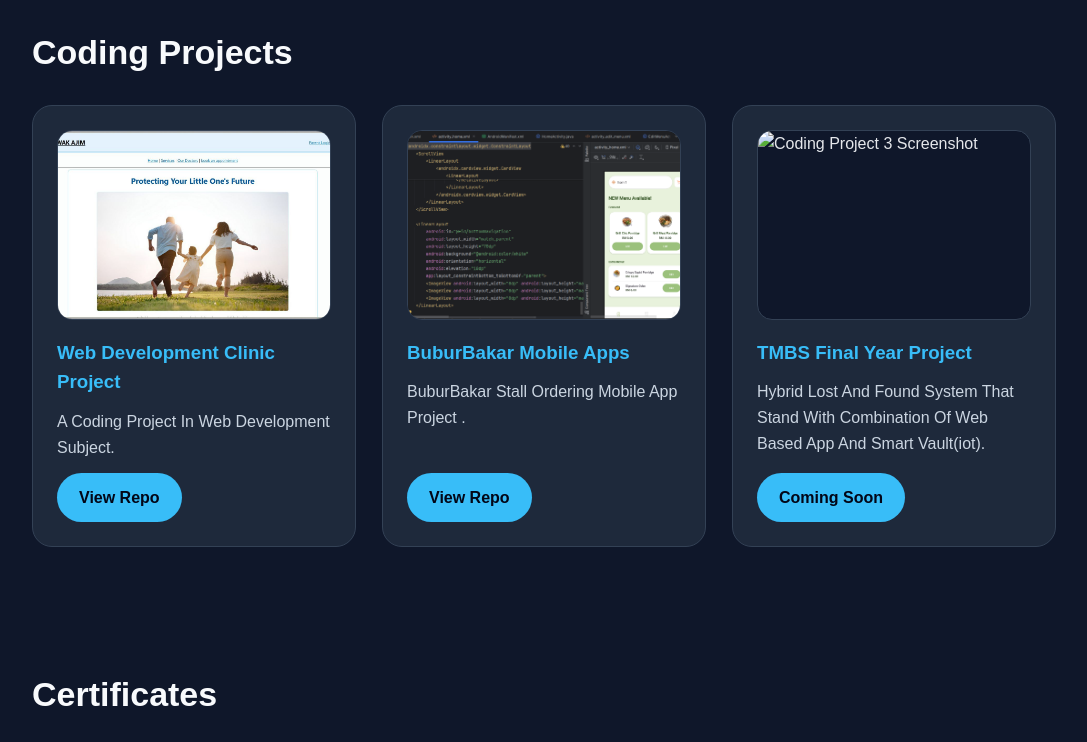
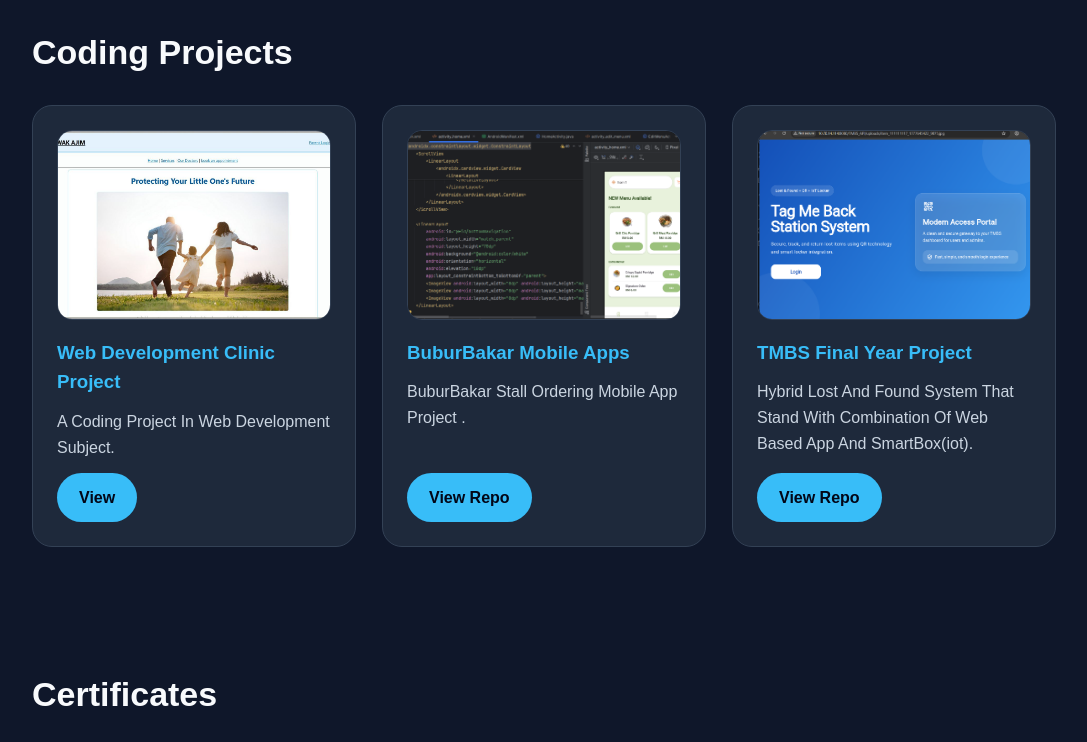
Before and after one commit to AidilSyahmi/Aidilsyahmi.github.io, a plain HTML site: page index.html in a window 1280 px wide. Shown: the part 1880-2622 px from the top of the page, without its empty margins (96-1183 px from the left). Drawn offline with Linux system fonts and the light colour scheme.

Commit message:
Add TMBS interface image

```diff
--- a/index.html
+++ b/index.html
@@ -258,7 +258,7 @@
         <img class="project-img" src="WakajimWebClinic.png" alt="Coding Project 1 Screenshot">
         <h3>Web Development Clinic Project</h3>
         <p>A Coding Project In Web Development Subject.</p>
-        <a class="btn" href="https://github.com/AidilSyahmi/Baby-Vaccination-Website_Vaksin-Wak-Ajim" target="_blank">View Repo</a>
+        <a class="btn" href="https://github.com/AidilSyahmi/Baby-Vaccination-Website_Vaksin-Wak-Ajim" target="_blank">View </a>
       </div>
 
       <div class="card project-card">
@@ -269,10 +269,10 @@
       </div>
 
       <div class="card project-card">
-        <img class="project-img" src="coding-project-3.png" alt="Coding Project 3 Screenshot">
+        <img class="project-img" src="LandingPage.png" alt="Coding Project 3 Screenshot">
         <h3>TMBS Final Year Project</h3>
-        <p>Hybrid Lost And Found System That Stand With Combination Of Web Based App And Smart Vault(iot).</p>
-        <a class="btn" href="#" target="_blank">Coming Soon</a>
+        <p>Hybrid Lost And Found System That Stand With Combination Of Web Based App And SmartBox(iot).</p>
+        <a class="btn" href="https://github.com/AidilSyahmi/TagMeBackStation-FYP-" target="_blank">View Repo</a>
       </div>
 
     </div>
```
Also changed, not shown: LandingPage.png (added).
